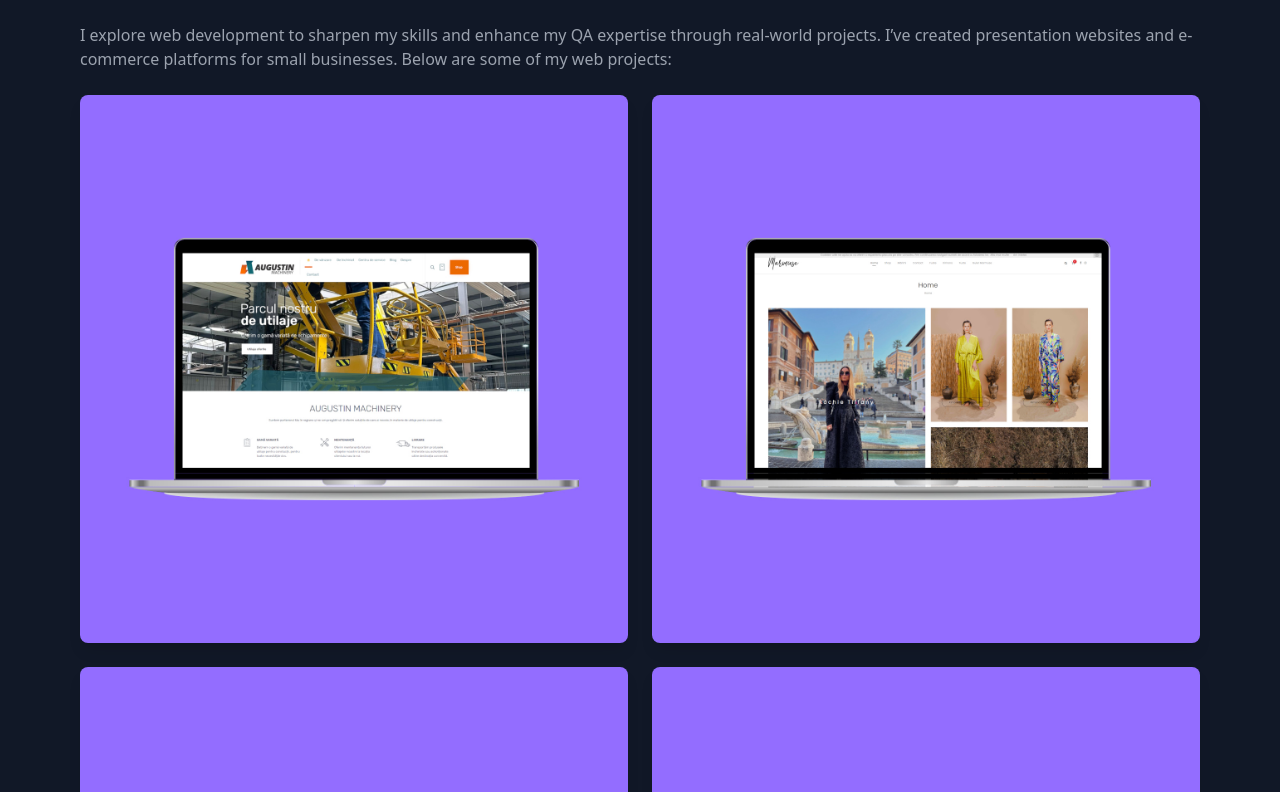
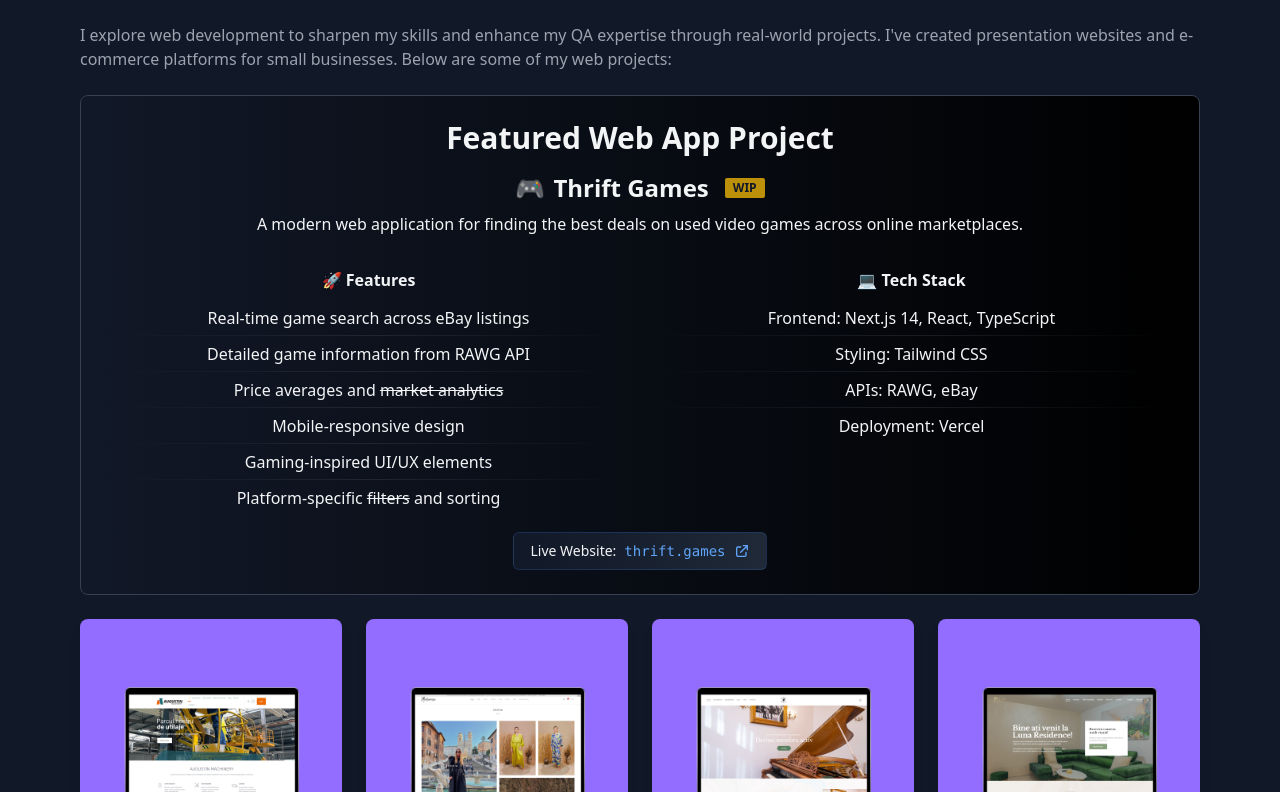
Before and after one commit to pulweizer/pulweizer.github.io, a React (Create React App) app: page / in a window 1280 px wide. Shown: the part 1328-2120 px from the top of the page. Built offline with nearby package versions, Linux system fonts and the light colour scheme.

Commit message:
Added featured web project section and also did minor improvements to the UI

```diff
--- a/src/App.js
+++ b/src/App.js
@@ -209,9 +209,9 @@
                 <div className="flex items-center mb-3">
                   <h4 className="text-xl font-semibold text-gray-100">{project.title}</h4>
                   {project.ongoing && (
-                    <div className="glowing-button ml-2">
-                      <p className="ongoing">on going</p>
-                    </div>
+                  <div className="inline-flex items-center justify-center px-1 py-0.5 ml-2 bg-green-500/60 text-gray-100 rounded-sm shadow-sm animate-subtle-pulse ring-1 ring-green-400/30">
+                    <p className="text-[11px] uppercase tracking-tight font-medium" style={{textShadow: '0 0 8px rgba(0,0,0,0.2)'}}>on going</p>
+                  </div>
                   )}
                 </div>
                 <p className="text-gray-400 mb-4">{project.description}</p>
@@ -229,11 +229,57 @@
         </section>
 
         <section className="mb-16">
-          <h3 className="text-2xl font-bold text-gray-100 mb-6">Web Projects</h3>
+        <h3 className="text-2xl font-bold text-gray-100 mb-6">Web Projects</h3>
           <p className="text-gray-400 mb-6">
-            I explore web development to sharpen my skills and enhance my QA expertise through real-world projects. I’ve created presentation websites and e-commerce platforms for small businesses. Below are some of my web projects:
+            I explore web development to sharpen my skills and enhance my QA expertise through real-world projects. I've created presentation websites and e-commerce platforms for small businesses. Below are some of my web projects:
           </p>
-          <div className="grid grid-cols-1 md:grid-cols-2 gap-6">
+          <div className="my-6 p-6 bg-gradient-to-r from-gray-900 to-black border border-gray-700 rounded-lg text-gray-100 text-center transition-all duration-300 hover:shadow-xl hover:-translate-y-1">
+            <h3 className="text-3xl font-extrabold mb-4">Featured Web App Project</h3>
+            <h2 className="text-2xl font-bold inline-flex items-center gap-2 justify-center mb-2">
+              <span role="img" aria-label="gamepad">🎮</span> Thrift Games
+              <div className="relative inline-flex items-center justify-center px-2 py-0.5 ml-2 bg-yellow-500/80 text-gray-900 rounded-sm shadow-sm">
+                <p className="text-xs uppercase">wip</p>
+              </div>
+            </h2>
+            <p className="mb-4">
+              A modern web application for <span className="brush-highlight">finding</span> the best deals on <span className="brush-highlight">used video games</span> across online marketplaces.
+            </p>
+            <div className="grid grid-cols-1 md:grid-cols-2 gap-4">
+              <div className="py-4">
+                <h4 className="font-bold mb-2">🚀 Features</h4>
+                <ul className="list-disc list-inside mb-4 line-list">
+                  <li>Real-time game search across eBay listings</li>
+                  <li>Detailed game information from RAWG API</li>
+                  <li>Price averages and <span className="line-through">market analytics</span></li>
+                  <li>Mobile-responsive design</li>
+                  <li>Gaming-inspired UI/UX elements</li>
+                  <li>Platform-specific <span className="line-through">filters</span> and sorting</li>
+                </ul>
+              </div>
+              <div className="py-4">
+                <h4 className="font-bold mb-2">💻 Tech Stack</h4>
+                <ul className="list-disc list-inside mb-4 line-list">
+                  <li>Frontend: Next.js 14, React, TypeScript</li>
+                  <li>Styling: Tailwind CSS</li>
+                  <li>APIs: RAWG, eBay</li>
+                  <li>Deployment: Vercel</li>
+                </ul>
+              </div>
+            </div>
+            <a
+              href="https://thrift.games"
+              target="_blank"
+              rel="noopener noreferrer"
+              className="inline-flex items-center gap-2 px-4 py-2 bg-gradient-to-r from-gray-900 to-gray-800 text-gray-100 rounded-md border border-blue-500/20 hover:border-blue-500/40 transition-all duration-300 group"
+            >
+              <span className="text-sm font-medium">Live Website:</span>
+              <span className="text-blue-400 font-mono text-sm">thrift.games</span>
+              <svg className="w-4 h-4 text-blue-400 group-hover:translate-x-0.5 transition-transform" fill="none" stroke="currentColor" viewBox="0 0 24 24">
+                <path strokeLinecap="round" strokeLinejoin="round" strokeWidth={2} d="M10 6H6a2 2 0 00-2 2v10a2 2 0 002 2h10a2 2 0 002-2v-4M14 4h6m0 0v6m0-6L10 14" />
+              </svg>
+            </a>
+          </div>
+          <div className="grid grid-cols-1 md:grid-cols-4 gap-6">
             <a
               href="https://augustin-machinery.com/"
               target="_blank"
@@ -254,8 +300,7 @@
               {(hoveredProject === 'augustin' || clickedProject === 'augustin') && (
                 <div className="absolute inset-0 flex items-center justify-center p-4 rounded-lg">
                   <div className="text-gray-100 text-left animate-text p-4">
-                    <p className="mb-2">The website of Augustin Machinery is a presentation platform with e-commerce functionalities.</p>
-                    <p className="mb-4">The site combines the company's presentation functionality with e-commerce capabilities, allowing customers to efficiently explore and find the right machinery for their needs.</p>
+                    <p className="mb-2">Augustin Machinery is a presentation platform with e-commerce functionalities.</p>
                     <h4 className="font-bold mb-2">Specifications</h4>
                     <ul className="list-disc list-inside mb-4">
                       <li>Presentation pages</li>
--- a/src/index.css
+++ b/src/index.css
@@ -100,6 +100,48 @@
   100% { opacity: 1; transform: translateY(0); }
 }
 
+@keyframes subtlePulse {
+  0%, 100% { opacity: 0.8; }
+  50% { opacity: 0.6; }
+}
+
+.animate-subtle-pulse {
+  animation: subtlePulse 2.5s ease-in-out infinite;
+}
+
+@layer utilities {
+  .brush-highlight {
+    @apply relative inline-block;
+  }
+  .brush-highlight::after {
+    content: "";
+    @apply absolute inset-x-0 bottom-0 h-2 bg-indigo-500/40 -z-10;
+    transform: scaleX(0);
+    transform-origin: left;
+    transition: transform 0.3s ease;
+  }
+  .brush-highlight:hover::after {
+    transform: scaleX(1);
+  }
+}
+
+@layer utilities {
+  .line-list {
+    @apply list-none p-0 m-0;
+  }
+  .line-list li {
+    @apply relative py-1.5;
+  }
+  .line-list li::after {
+    content: '';
+    @apply absolute left-0 right-0 bottom-0 h-[1px] bg-gradient-to-r from-transparent via-gray-600/30 to-transparent;
+    filter: blur(0.5px);
+  }
+  .line-list li:last-child::after {
+    @apply hidden;
+  }
+}
+
 .animate-text p, .animate-text h4, .animate-text ul, .animate-text li, .animate-text h2, .animate-text h3 {
   animation: textAnimation 0.5s ease-in-out forwards;
   opacity: 0;
```
